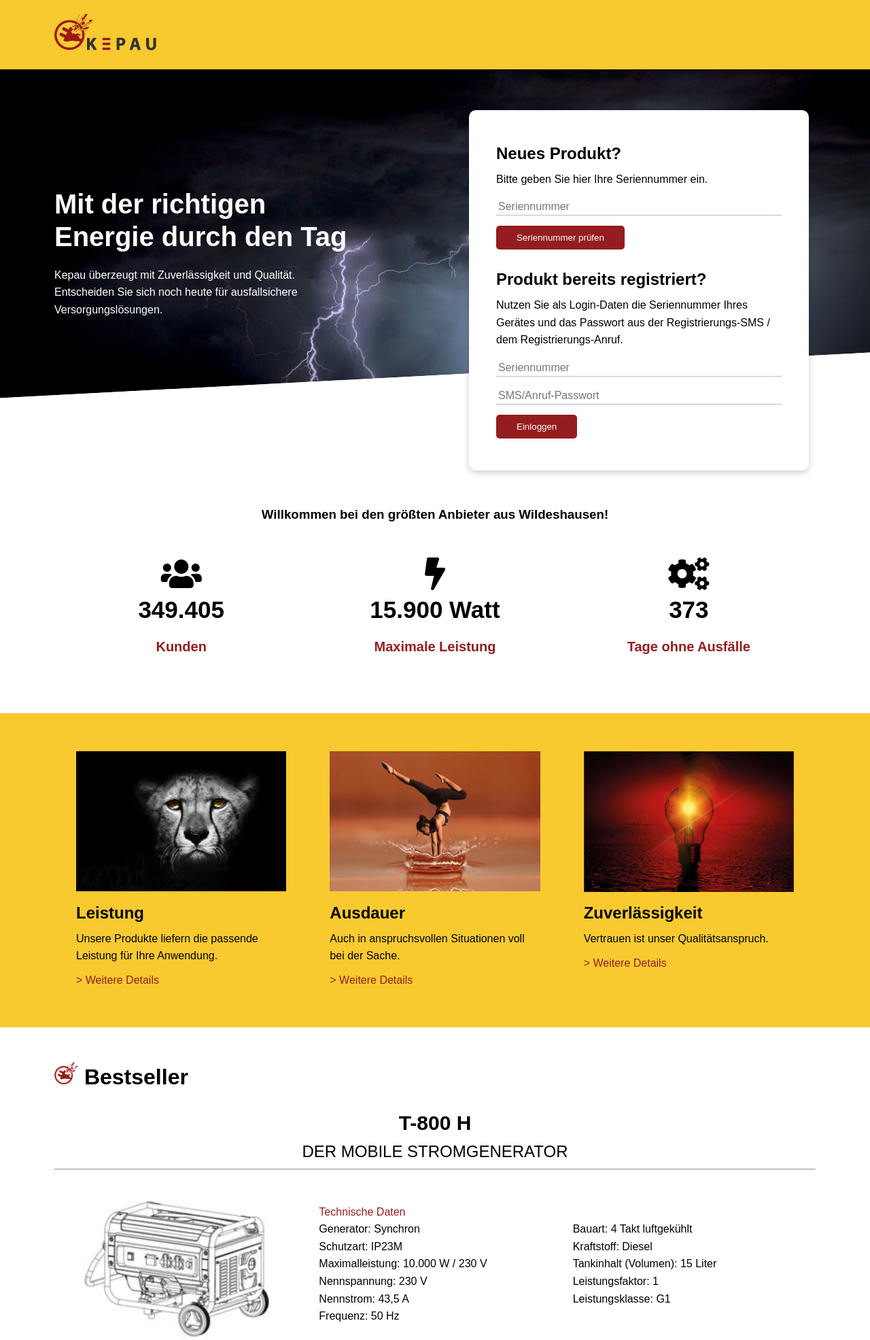
After one commit to parzen/Demo, a PHP site: page /index.php in a window 1280 px wide. The commit adds this page. Shown: the top 1971 px of the page at 68% size. Run offline with PHP 8.4, Linux system fonts and the light colour scheme.

Commit message:
implemented page in php; fully working with login

```diff
--- a/css/style.css
+++ b/css/style.css
@@ -71,7 +71,7 @@ code, pre {
 }
 
 .header .flex {
-    justify-content: start;
+    justify-content: space-between;
     padding: 20px 40px;
 }
 
--- /dev/null
+++ b/footer.php
@@ -0,0 +1,17 @@
+<!-- Footer -->
+<footer class="footer bg-secondary py-4">
+    <div class="container flex">
+        <div>
+            <h2>Kontakt:</h2>
+            <p>Kepau GmbH<br>
+                Waldstraße 17-21<br>
+                47874 Wildeshausen<br></p>
+            <a href="impressum.php">Impressum</a>
+        </div>
+        <div class="social">
+            <a href="https://www.hidden-games-tatort.de/"><i class="fas fa-globe fa-2x"></i></a>
+            <a href="#"><i class="fab fa-facebook fa-2x"></i></a>
+            <a href="#"><i class="fab fa-twitter fa-2x"></i></a>
+        </div>
+    </div>
+</footer>
--- /dev/null
+++ b/header.php
@@ -0,0 +1,39 @@
+<?php
+session_start();
+?>
+<!DOCTYPE html>
+<html lang="en">
+
+<head>
+    <meta charset="UTF-8">
+    <meta name="viewport" content="width=device-width, initial-scale=1.0">
+    <link rel="stylesheet" href="https://cdnjs.cloudflare.com/ajax/libs/font-awesome/5.15.2/css/all.min.css" integrity="sha512-HK5fgLBL+xu6dm/Ii3z4xhlSUyZgTT9tuc/hSrtw6uzJOvgRr2a9jyxxT1ely+B+xFAmJKVSTbpM/CuL7qxO8w==" crossorigin="anonymous" />
+    <link rel="stylesheet" href="css/utilities.css">
+    <link rel="stylesheet" href="css/style.css">
+    <title>KEPAU Generatoren</title>
+
+    <?php
+    if (isset($_SESSION['productId'])) {
+        echo '<script type="text/javascript" charset="UTF-8"
+                src="https://cdnjs.cloudflare.com/ajax/libs/Chart.js/2.9.4/Chart.min.js"></script>
+              <script type="text/javascript" charset="UTF-8"
+                src="chartjs-plugin-annotation-0.5.7/chartjs-plugin-annotation.js"></script>';
+    }
+    ?>
+</head>
+
+<body>
+    <div class="content">
+        <!-- Header -->
+        <div class="header">
+            <div class="container flex py-2">
+                <a href="index.php"><img src="images/Logo.png" alt=""></a>
+                <?php
+                if (isset($_SESSION['productId'])) {
+                    echo '<form action="includes/logout.inc.php" method="post">
+                    <button type="submit" name="logout-submit" class="btn btn-secondary">Logout</button>
+                     </form>';
+                }
+                ?>
+            </div>
+        </div>
--- /dev/null
+++ b/includes/logout.inc.php
@@ -0,0 +1,6 @@
+<?php
+
+session_start();
+session_unset();
+session_destroy();
+header("Location: ../index.php");
--- /dev/null
+++ b/index.php
@@ -0,0 +1,182 @@
+<?php
+require "header.php";
+?>
+
+        <!-- Showcase -->
+        <section class="showcase">
+            <div class="container grid">
+                <div class="showcase-text">
+                    <h1>Mit der richtigen Energie
+                        durch den Tag</h1>
+                    <p>Kepau überzeugt mit Zuverlässigkeit und Qualität.<br>
+                        Entscheiden Sie sich noch heute für ausfallsichere Versorgungslösungen.</p>
+                </div>
+
+                <div class="showcase-form card">
+                    <form action="includes/login.inc.php" name="try-serialnumber" id="try-serienummer" method="post">
+                        <h2>Neues Produkt?</h2>
+                        <p>Bitte geben Sie hier Ihre Seriennummer ein.</p>
+                        <div class="form-control">
+                            <input type="text" name="try-serialnumber" placeholder="Seriennummer" maxlength="20" required>
+                        </div>
+                        <input type="submit" name="try-serialnr-submit" value="Seriennummer prüfen" class="btn btn-secondary">
+                    </form>
+                    <form action="includes/login.inc.php" name="login" id="login" method="post">
+                        <h2>Produkt bereits registriert?</h2>
+                        <p>Nutzen Sie als Login-Daten die Seriennummer Ihres Gerätes und das Passwort aus der
+                            Registrierungs-SMS / dem Registrierungs-Anruf.</p>
+                        <div class="form-control">
+                            <input type="text" name="serialnumber" placeholder="Seriennummer" maxlength="20" required>
+                        </div>
+                        <div class="form-control">
+                            <input type="text" name="pwd" placeholder="SMS/Anruf-Passwort" maxlength="4" required>
+                        </div>
+                        <input type="submit" name="login-submit" value="Einloggen" class="btn btn-secondary">
+                    </form>
+                </div>
+            </div>
+        </section>
+
+        <!-- Stats -->
+        <section class="stats">
+            <div class="container">
+                <h3 class="stats-heading text-center my-1">
+                    Willkommen bei den größten Anbieter aus Wildeshausen!
+                </h3>
+
+                <div class="grid grid-3 text-center my-4">
+                    <div>
+                        <i class="fas fa-users fa-3x"></i>
+                        <h3>349.405</h3>
+                        <p class="text-secondary">Kunden</p>
+                    </div>
+                    <div>
+                        <i class="fas fa-bolt fa-3x"></i>
+                        <h3>15.900 Watt</h3>
+                        <p class="text-secondary">Maximale Leistung</p>
+                    </div>
+                    <div>
+                        <i class="fas fa-cogs fa-3x"></i>
+                        <h3 id="daysGone">1.304</h3>
+                        <p class="text-secondary">Tage ohne Ausfälle</p>
+                    </div>
+                </div>
+            </div>
+        </section>
+
+        <!-- Features -->
+        <section class="features bg-primary my-2 py-2">
+            <div class="container grid grid-3">
+                <div class="feature m-1 p-1">
+                    <img src="images/Leistung.jpg" alt="">
+                    <h2>Leistung</h2>
+                    <p>Unsere Produkte liefern die passende Leistung für Ihre Anwendung.</p>
+                    <a href="#">> Weitere Details</a>
+                </div>
+                <div class="feature m-1 p-1">
+                    <img src="images/Ausdauer.jpg" alt="">
+                    <h2>Ausdauer</h2>
+                    <p>Auch in anspruchsvollen Situationen voll bei der Sache.</p>
+                    <a href="#">> Weitere Details</a>
+                </div>
+                <div class="feature m-1 p-1">
+                    <img src="images/Stock.png" alt="">
+                    <h2>Zuverlässigkeit</h2>
+                    <p>Vertrauen ist unser Qualitätsanspruch.</p>
+                    <a href="#">> Weitere Details</a>
+                </div>
+            </div>
+        </section>
+
+        <!-- Bestseller -->
+        <section class="bestseller">
+            <div class="container">
+                <h4 class="md my-2">
+                    <img src="images/LogoSmall.png" alt=""> Bestseller
+                </h4>
+                <div class="text-center">
+                    <h1>T-800 H</h1>
+                    <h2>DER MOBILE STROMGENERATOR</h2>
+                    <hr>
+                </div>
+                <div class="generator grid grid-3">
+                    <img src="images/Generator.png" alt="" class="px-1">
+                    <div class="data1 px-1">
+                        <div class="text-secondary">
+                            Technische Daten
+                        </div>
+                        Generator: Synchron<br>
+                        Schutzart: IP23M<br>
+                        Maximalleistung: 10.000 W / 230 V<br>
+                        Nennspannung: 230 V<br>
+                        Nennstrom: 43,5 A<br>
+                        Frequenz: 50 Hz
+                    </div>
+                    <div class="data2 px-1">
+                        Bauart: 4 Takt luftgekühlt<br>
+                        Kraftstoff: Diesel<br>
+                        Tankinhalt (Volumen): 15 Liter<br>
+                        Leistungsfaktor: 1<br>
+                        Leistungsklasse: G1
+                    </div>
+                </div>
+            </div>
+            <div class="container flex">
+                <div class="card bg-none">
+                    <img src="images/247.png" alt="">
+                    <h4>24h Support</h4>
+                </div>
+                <div class="card bg-none">
+                    <img src="images/SmartHome.png" alt="">
+                    <h4>Smart Monitoring</h4>
+                </div>
+                <div class="card bg-none">
+                    <img src="images/Technik.png" alt="">
+                    <h4>Zuverlässige Technik</h4>
+                </div>
+                <div class="card bg-none">
+                    <img src="images/Garantie.png" alt="">
+                    <h4>Zufriedenheitsarantie</h4>
+                </div>
+            </div>
+        </section>
+    </div>
+
+    <section class="rating bg-light py-2">
+        <div class="container">
+            <h3>Das sagen unsere Kunden.</h3>
+            <img src="images/SterneBewertung.png" alt="">
+            <p>Kundenerfahrung vom 01.02.2020<br>
+                "Sehr modern und solide Verarbeitung. Gerne wieder." 5/5</p>
+            <a href="#">> 534 weitere Kundenbewertungen</a>
+        </div>
+    </section>
+
+    <!-- Footer -->
+    <?php
+    require "footer.php"
+    ?>
+
+    <script>
+        function toggleLogin() {
+            document.getElementById("serienummer").classList.toggle("show");
+            document.getElementById("login").classList.toggle("show");
+            document.getElementById("serienummer").classList.toggle("hidden");
+            document.getElementById("login").classList.toggle("hidden");
+        }
+
+        daysGone();
+        function daysGone() {
+            var one = new Date(2020, 00, 24);
+            var two = new Date();
+
+            var millisecondsPerDay = 1000 * 60 * 60 * 24;
+            var millisBetween = two.getTime() - one.getTime();
+            var days = millisBetween / millisecondsPerDay;
+
+            document.getElementById("daysGone").innerHTML = Math.floor(days);
+        }
+    </script>
+
+</body>
+</html>
```
Also changed, not shown: analyse.php (added, +109 -0 lines), impressum.php (added, +64 -0 lines), includes/login.inc.php (added, +28 -0 lines).
